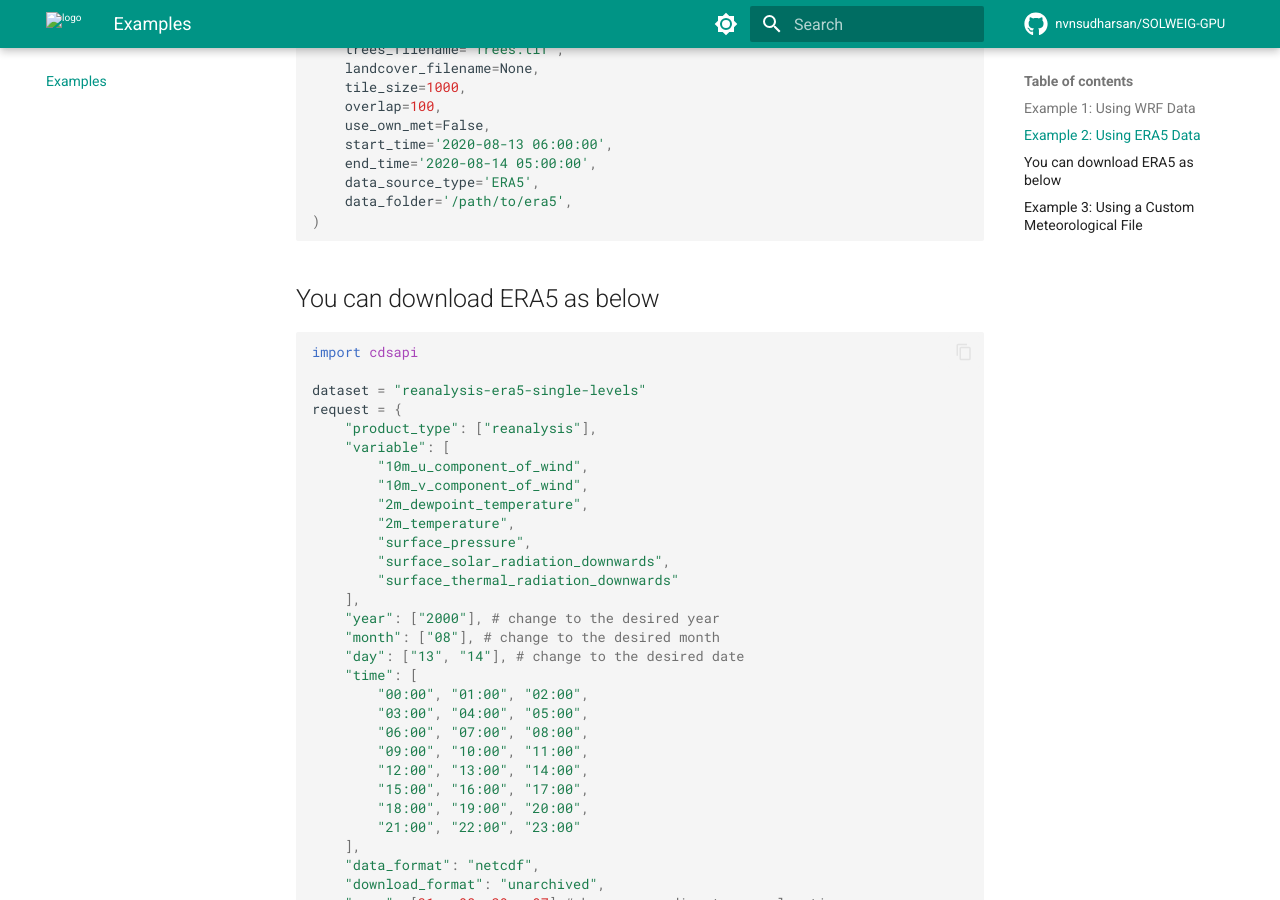
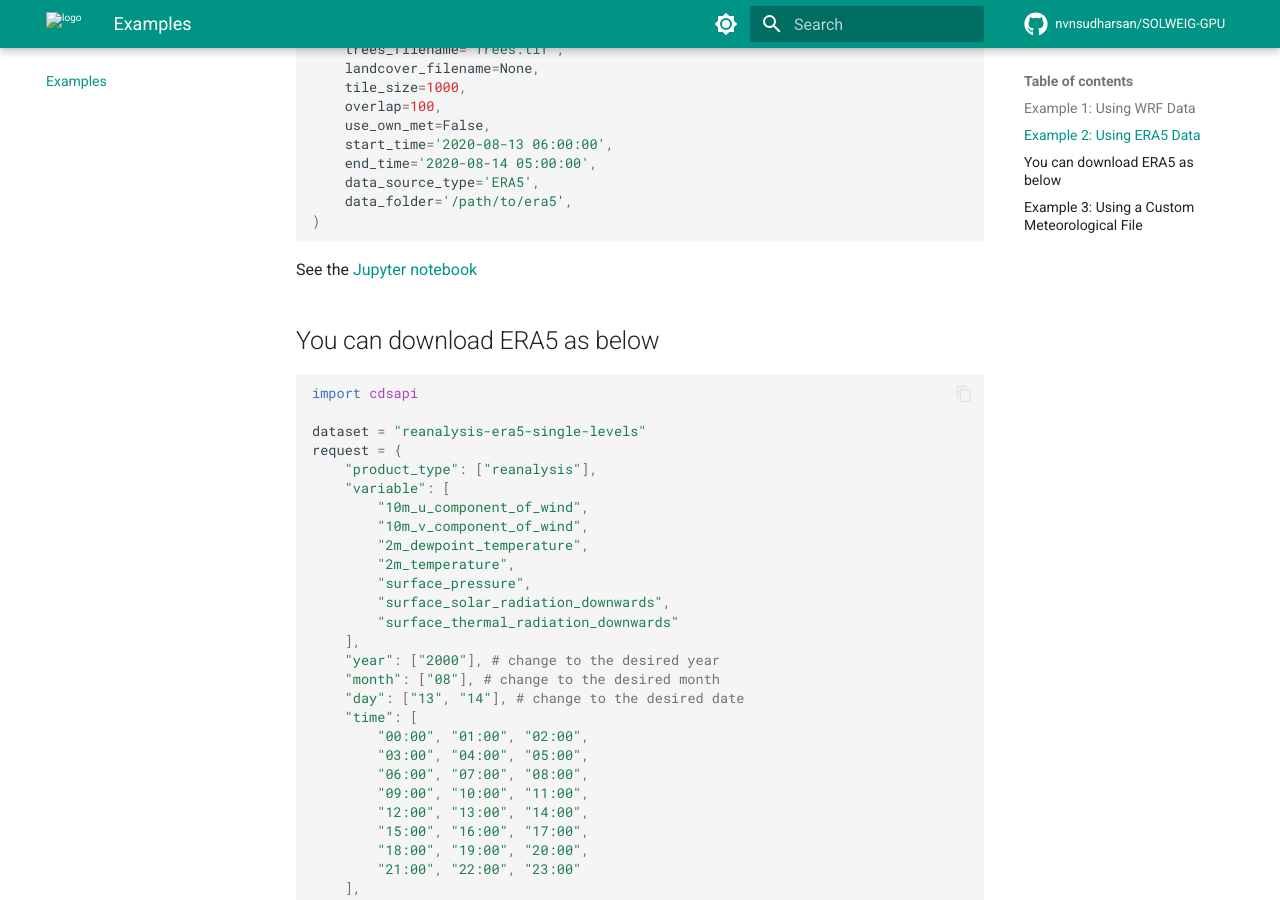
Before and after one commit to nvnsudharsan/SOLWEIG-GPU, an MkDocs documentation site: the page built from docs/examples.md, in a window 1280 px wide and 900 px high, scrolled down 1008 px. Built offline with MkDocs 1.6.1 and Material for MkDocs 9.7.7, drawn with Linux system fonts in a browser that asks for light colours; comment, search, counter and statistics services are not loaded; the version menu is left out.

Commit message:
Add link to Jupyter notebook in examples.md
Added a reference to the Jupyter notebook for ERA5 examples.

````diff
--- a/docs/examples.md
+++ b/docs/examples.md
@@ -49,6 +49,7 @@ thermal_comfort(
     data_folder='/path/to/era5',
 )
 ```
+See the [Jupyter notebook](../examples/Example_ERA5.ipynb)
 ## You can download ERA5 as below
 ```python
 import cdsapi
````
